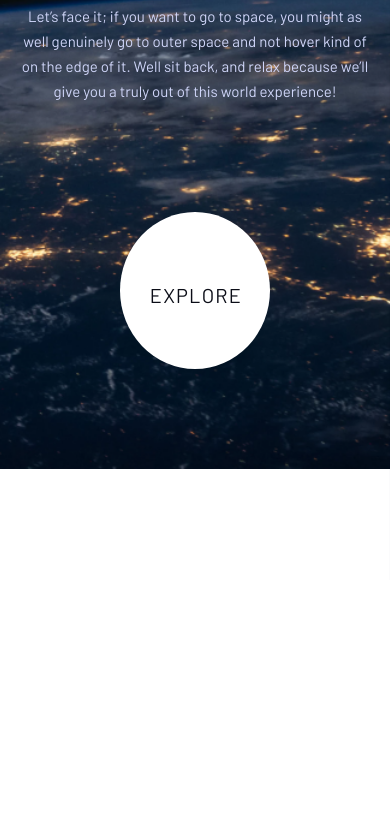
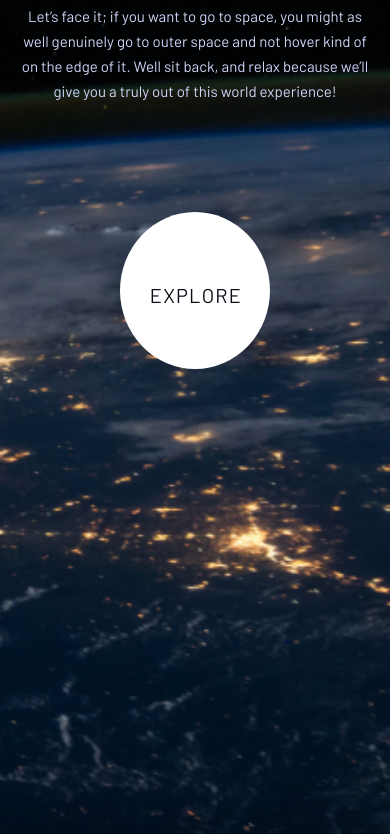
Before and after one commit to Ulugbek-source/N94-Team-work, a plain HTML site: page index.html in a window 390 px wide. Shown: the part 264-1098 px from the top of the page. Before the commit the page ends 844 px from the top, so only its background shows below. Drawn offline with nearby package versions, Linux system fonts and the light colour scheme.

Commit message:
update space

```diff
--- a/index.html
+++ b/index.html
@@ -126,7 +126,7 @@
 		</div>
 		<main>
 			<section
-				class="pt-[48px] pb-[100px] md:pt-[106px] md:pb-[90px] xl:pt-[200px] xl:pb-[131px]"
+				class="pt-[48px] pb-[500px] md:pt-[106px] md:pb-[90px] xl:pt-[200px] xl:pb-[131px]"
 			>
 				<div class="containers">
 					<div
```
